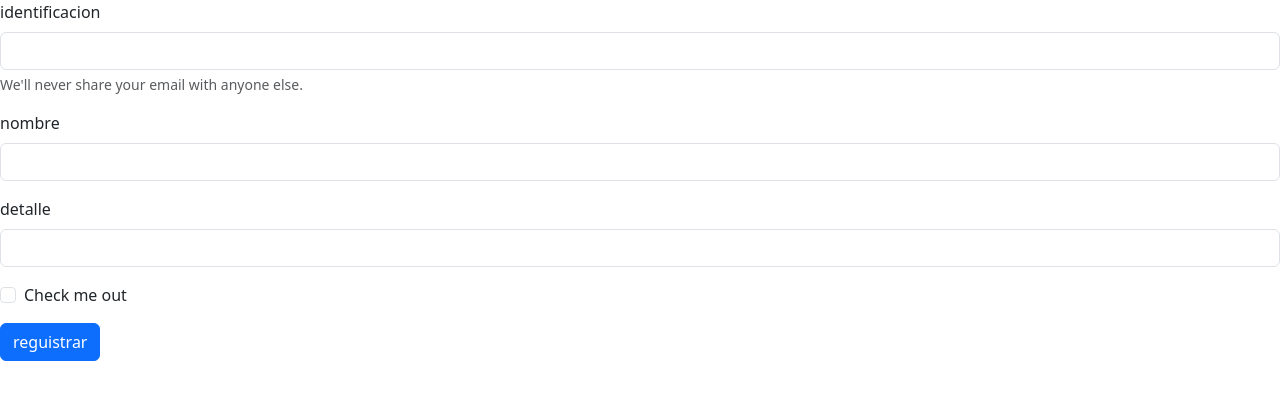
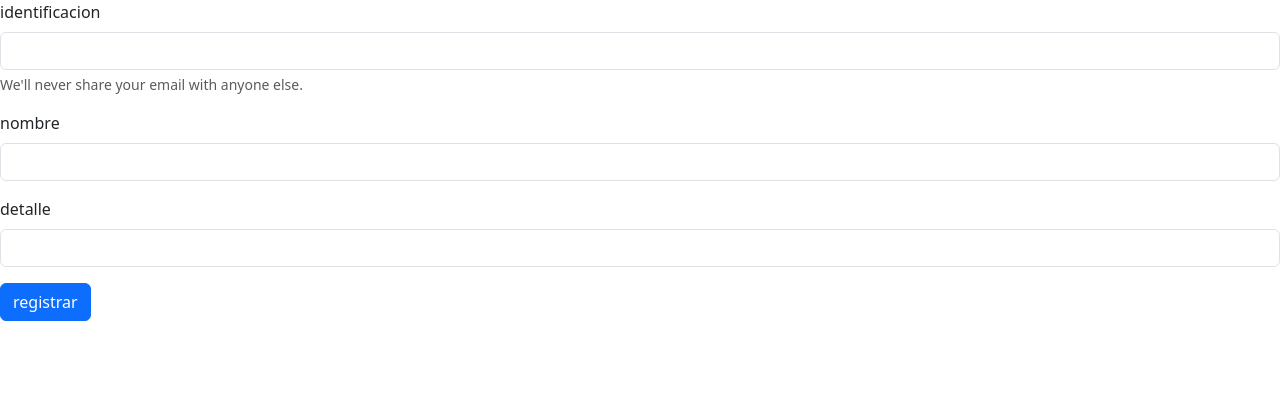
Before and after one commit to Osda21/aplicacion, a PHP site: page / in a window 1280 px wide. Shown: the top 400 px of the page. Run offline with PHP 8.4, Linux system fonts and the light colour scheme.

Commit message:
mi primer avance

```diff
--- a/index.php
+++ b/index.php
@@ -18,17 +18,13 @@
   </div>
   <div class="mb-3">
     <label for="nombre" class="form-label">nombre</label>
-    <input type="password" class="form-control" id="nombre">
+    <input type="text" class="form-control" id="nombre">
   </div>
   <div class="mb-3">
     <label for="detalle" class="form-label">detalle</label>
-    <input type="password" class="form-control" id="detalle">
+    <input type="text" class="form-control" id="detalle">
   </div>
-  <div class="mb-3 form-check">
-    <input type="checkbox" class="form-check-input" id="exampleCheck1">
-    <label class="form-check-label" for="exampleCheck1">Check me out</label>
-  </div>
-  <button type="submit" class="btn btn-primary">reguistrar</button>
+  <button type="submit" class="btn btn-primary">registrar</button>
 </form>
 </body>
 </html>
```
